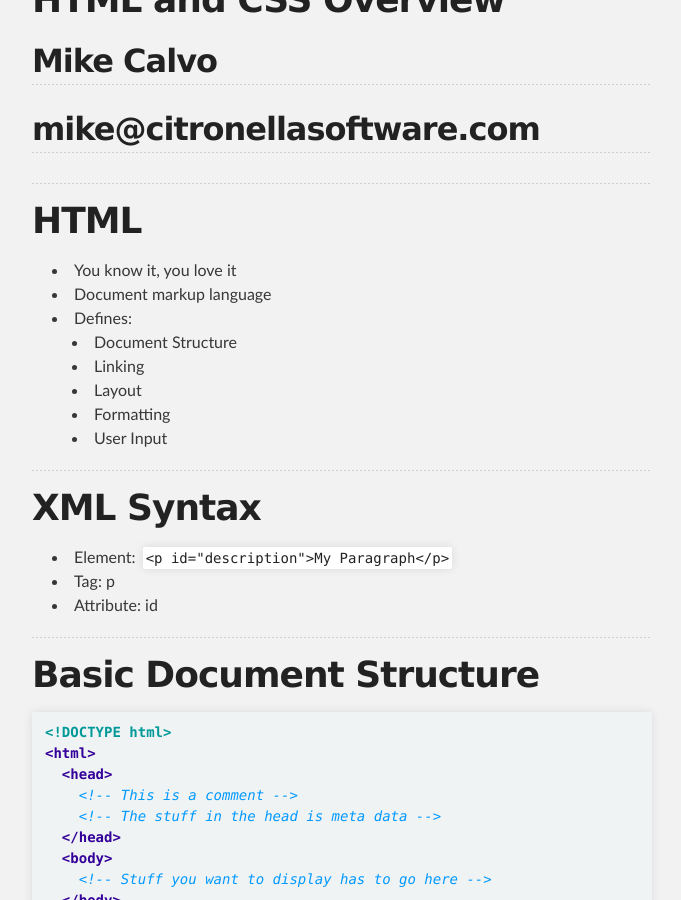
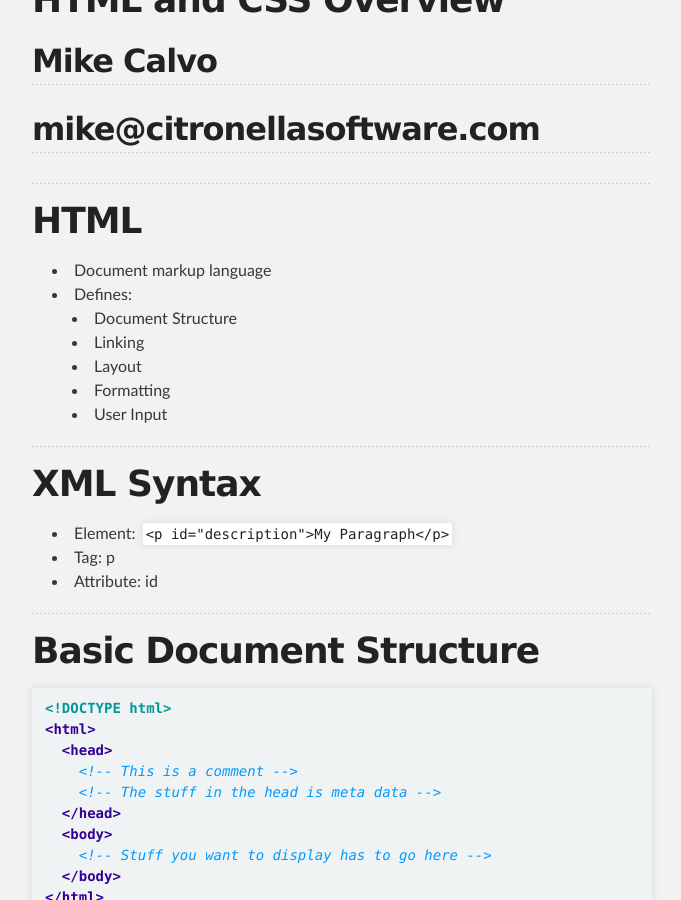
Before and after one commit to mikecalvo/mikecalvo.github.io, a Jekyll site: the page built from msse/notes/html_css/index.md, in a window 1280 px wide and 900 px high, scrolled down 323 px. Shown: the whole window, without its empty margins (298-979 px from the left). Built offline with Jekyll 4.4.1, drawn with Linux system fonts in a browser that asks for light colours.

```diff
--- a/msse/notes/html_css/index.md
+++ b/msse/notes/html_css/index.md
@@ -12,7 +12,6 @@
 ---
 
 # HTML
-- You know it, you love it
 - Document markup language
 - Defines:
   - Document Structure
```
Also changed, not shown: msse/notes/services/index.md (+1 -1 lines).
